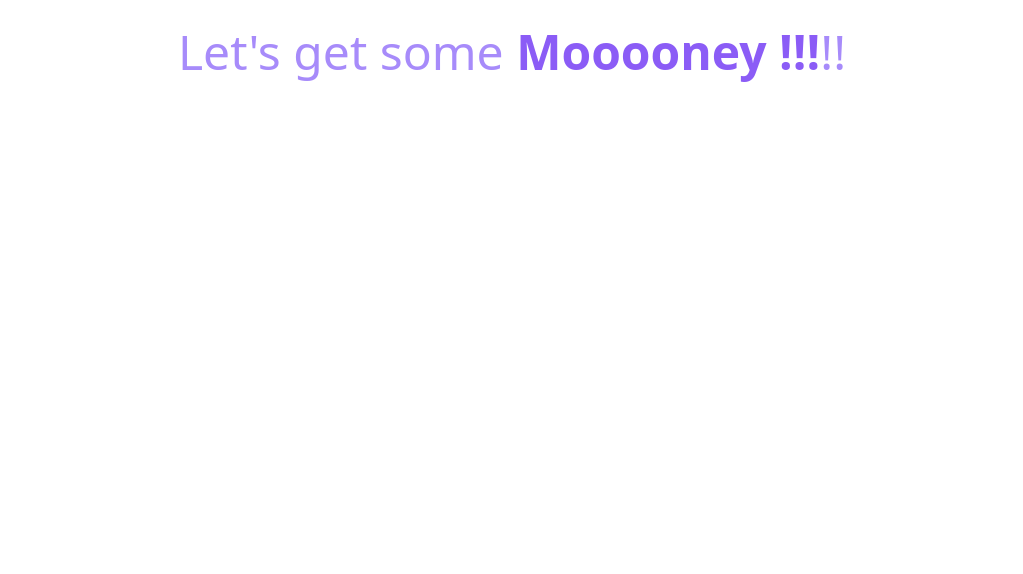
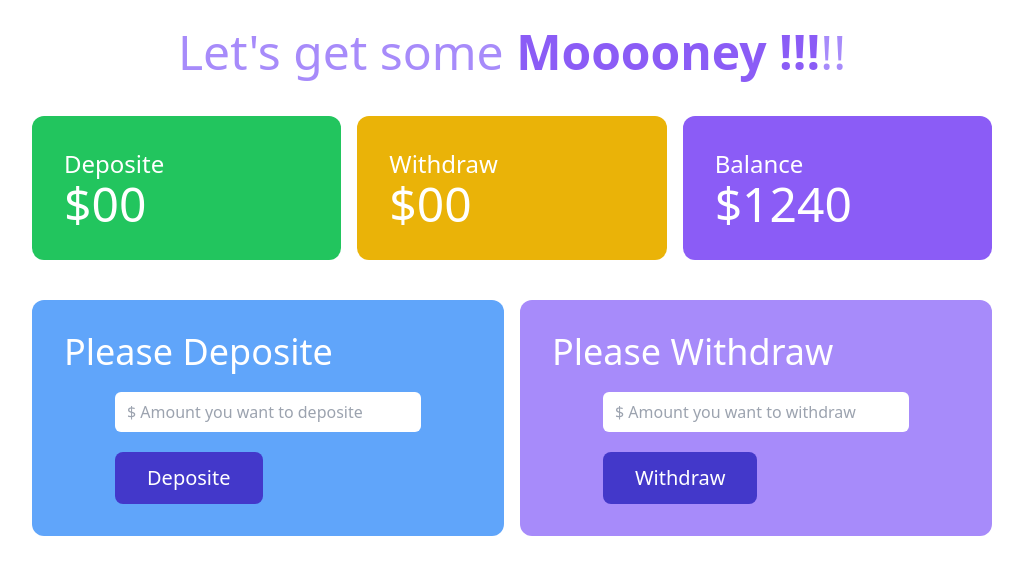
Before and after one commit to shakia-ripa/Simple-Bank-Practice, a plain HTML site: page bank.html in a window 1280 px wide. Shown: the whole page, without its empty margins (128-1151 px from the left). Drawn offline with nearby package versions, Linux system fonts and the light colour scheme.

Commit message:
done bank inside page

```diff
--- a/bank.html
+++ b/bank.html
@@ -11,8 +11,40 @@
         <h1 class="text-5xl fontlight text-center mt-7 text-violet-400">Let's get some <span class="font-bold text-violet-500">Mooooney !!!</span>!!</h1>
     </header>
     <main>
+        <section class="my-10">
+            <div class="grid grid-cols-1 md:grid-cols-3 gap-4 w-3/4 mx-auto">
+                <div class="bg-green-500 text-white p-8 rounded-xl">
+                    <h4 class="text-2xl">Deposite</h4>
+                    <h2 class="text-5xl">$00</h2>
+                </div>
+                <div class="bg-yellow-500 text-white p-8 rounded-xl">
+                    <h4 class="text-2xl">Withdraw</h4>
+                    <h2 class="text-5xl">$00</h2>
+                </div>
+                <div class="bg-violet-500 text-white p-8 rounded-xl">
+                    <h4 class="text-2xl">Balance</h4>
+                    <h2 class="text-5xl">$1240</h2>
+                </div>
+
+            </div>
+        </section>
         <section>
-            <div></div>
+            <div class="grid grid-cols-1 md:grid-cols-2 gap-4 w-3/4 mx-auto">
+                <div class="bg-blue-400 text-white p-8 rounded-xl">
+                    <h2 class="text-4xl">Please Deposite</h2>
+                    <div class="w-3/4 mx-auto block">
+                        <input id="deposite-field" class="w-full my-5 px-3 py-2 rounded-md text-black" type="text" placeholder="$ Amount you want to deposite">
+                        <button id="btn-deposite" class="bg-indigo-700 hover:bg-indigo-800 text-xl px-8 py-3 block rounded-lg">Deposite</button>
+                    </div>
+                </div>
+                <div class="bg-violet-400 text-white p-8 rounded-xl">
+                    <h2 class="text-4xl">Please Withdraw</h2>
+                    <div class="w-3/4 mx-auto block">
+                        <input id="withdraw-field" class="w-full my-5 px-3 py-2 rounded-md text-black" type="text" placeholder="$ Amount you want to withdraw">
+                        <button id="btn-withdraw" class="bg-indigo-700 hover:bg-indigo-800 text-xl px-8 py-3 block rounded-lg">Withdraw</button>
+                    </div>
+                </div>
+            </div>
         </section>
     </main>
 
```
Also changed, not shown: index.html (+0 -1 lines), js/deposite.js (added).
